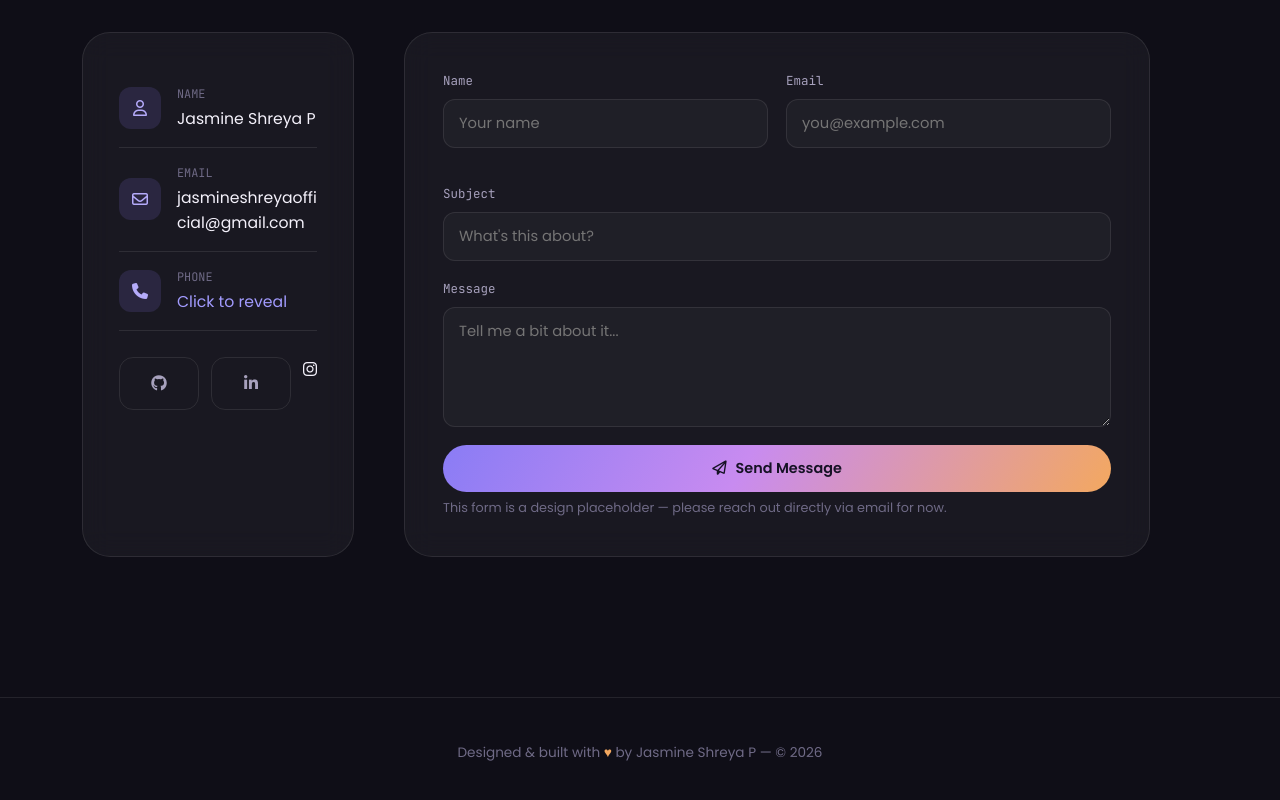
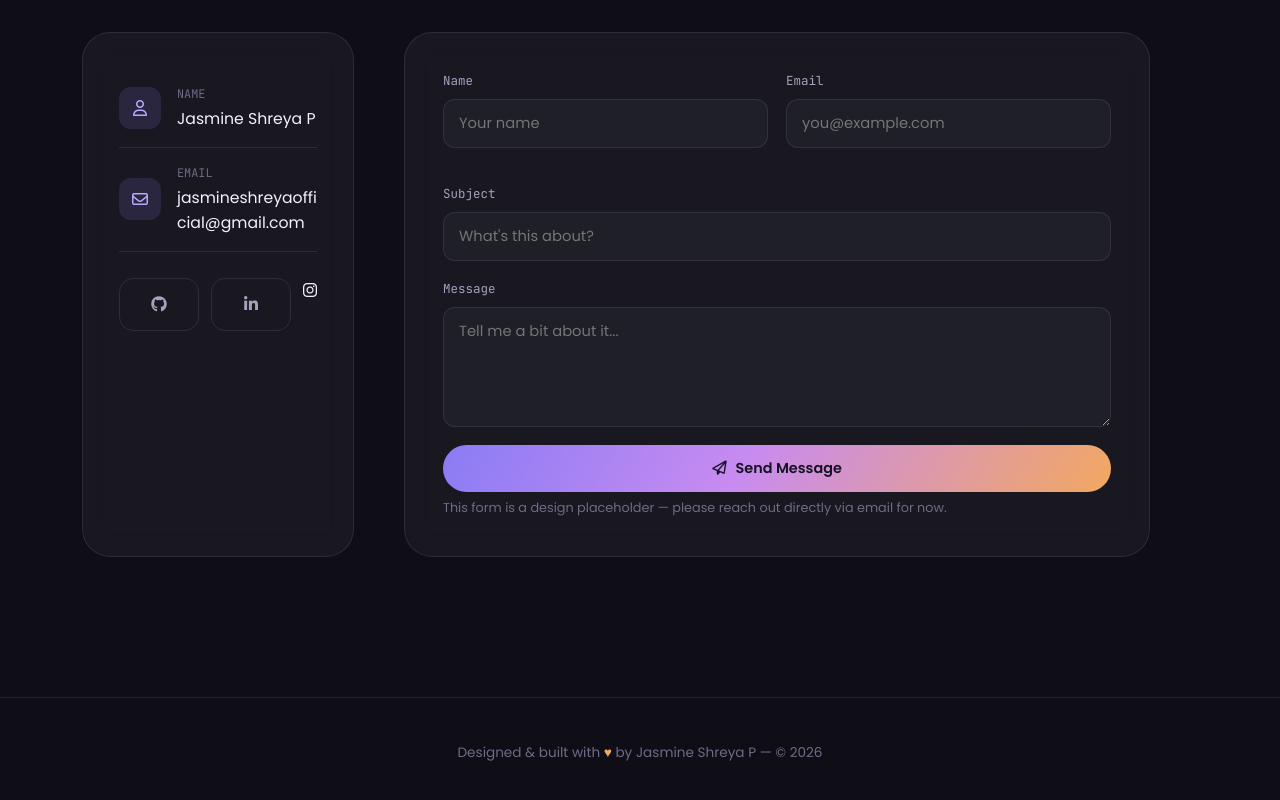
Before and after one commit to Jasmine-shreya3/jasmine-portfolio, a plain HTML site: page index.html in a window 1280 px wide. Shown: the part 8118-8918 px from the top of the page. Drawn offline with Linux system fonts and the light colour scheme.

Commit message:
Removed phone number

```diff
--- a/index.html
+++ b/index.html
@@ -941,16 +941,7 @@
           </div>
         </div>
 
-        <!-- PHONE (CLICK TO REVEAL) -->
-        <div class="contact-row">
-          <div class="ic"><i class="fa-solid fa-phone"></i></div>
-          <div>
-            <div class="lbl">PHONE</div>
-            <div class="val" id="phoneText" style="cursor:pointer;color:#a29bfe;">
-              Click to reveal
-            </div>
-          </div>
-        </div>
+
 
         <!-- SOCIAL ICONS -->
         <div class="contact-socials">
@@ -1011,12 +1002,7 @@
   </div>
 </section>
 
-<!-- PHONE REVEAL SCRIPT -->
-<script>
-document.getElementById("phoneText").addEventListener("click", function () {
-    this.innerText = "+91 9585457677";
-});
-</script>
+
 
 <footer>
   <div class="container">
```
